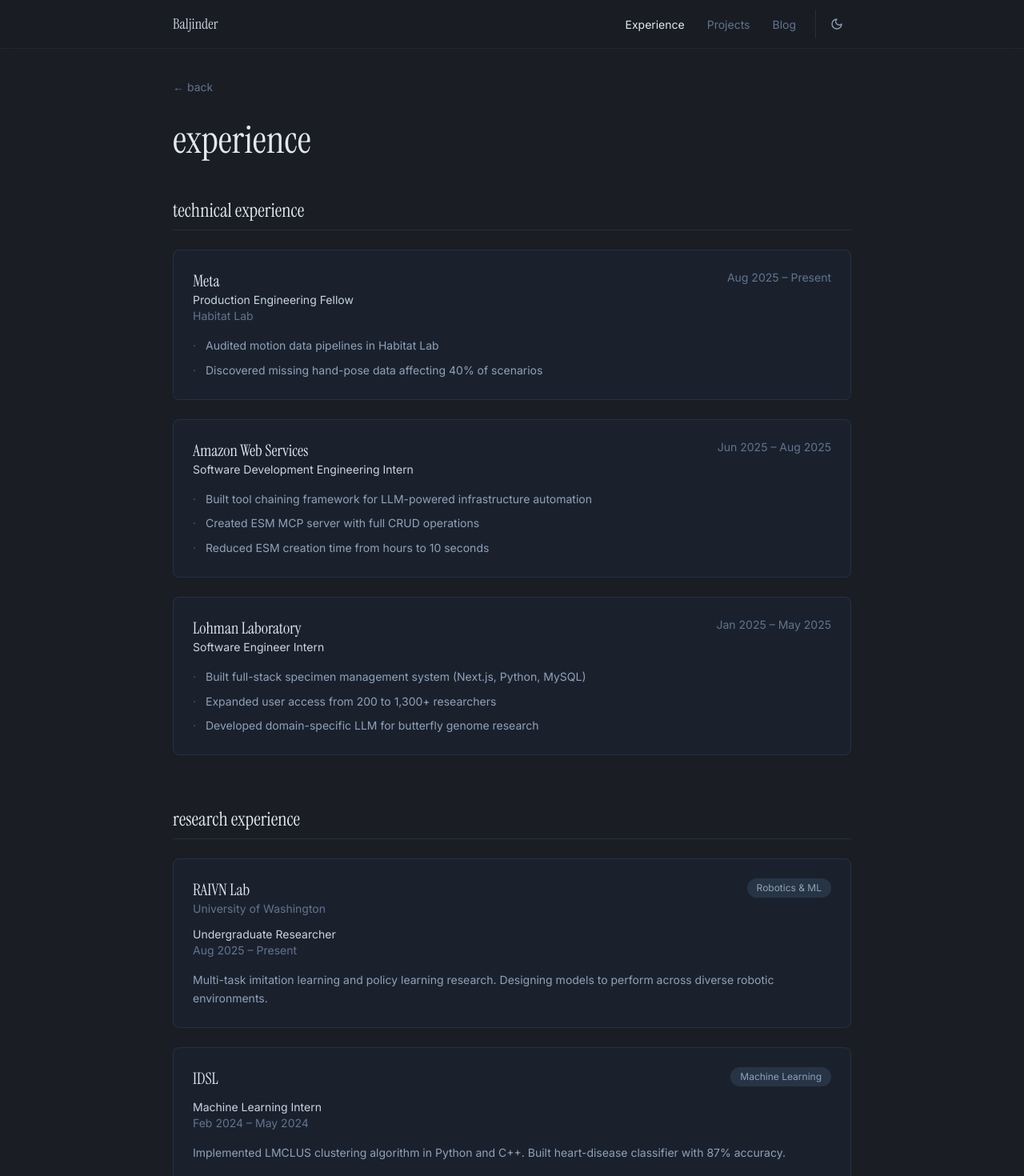
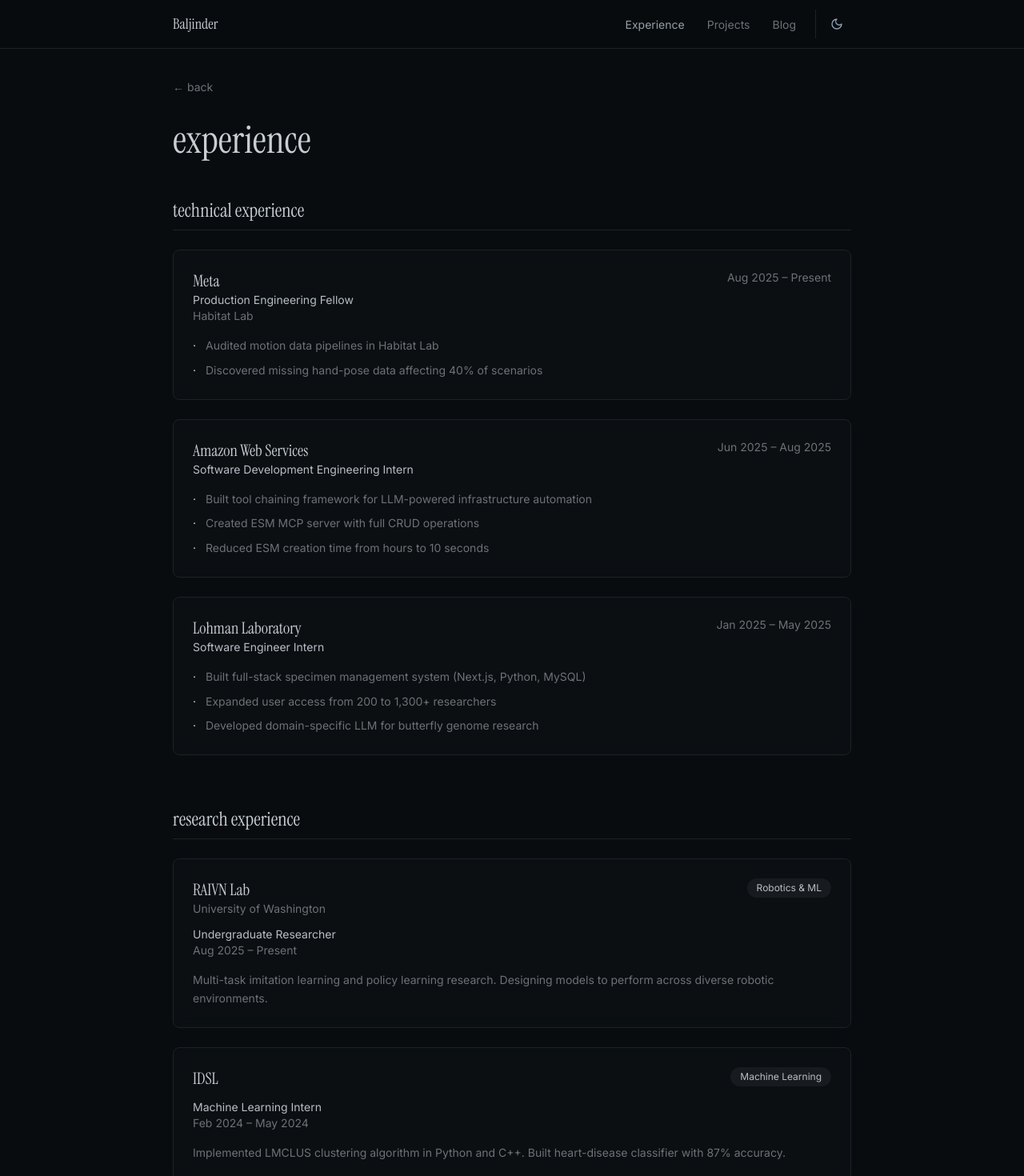
Before and after one commit to BaljinderHothi/BaljinderHothi.github.io, a Next.js app: page /experience in a window 1280 px wide. Shown: the top 1470 px of the page at 80% size. Built offline with nearby package versions, Linux system fonts and the light colour scheme.

Commit message:
adding changes to all pages

```diff
--- a/app/experience/page.tsx
+++ b/app/experience/page.tsx
@@ -74,36 +74,36 @@ const research = [
 
 export default function ExperiencePage() {
   return (
-    <main className="min-h-screen bg-[#1a1d24]">
+    <main className="min-h-screen bg-background transition-colors duration-700">
       <Navigation />
       <div className="pt-24 px-6 pb-16 max-w-4xl mx-auto">
-        <Link href="/" className="text-slate-500 hover:text-slate-300 transition-colors text-sm mb-8 inline-block">
+        <Link href="/" className="text-muted-foreground hover:text-foreground transition-colors text-sm mb-8 inline-block">
           ← back
         </Link>
-        <h1 className="font-serif text-4xl sm:text-5xl text-slate-200 mb-12">experience</h1>
+        <h1 className="font-serif text-4xl sm:text-5xl text-foreground mb-12">experience</h1>
 
         {/* Technical Experience */}
         <div className="mb-16">
-          <h2 className="font-serif text-2xl text-slate-200 mb-6 border-b border-slate-700/50 pb-2">technical experience</h2>
+          <h2 className="font-serif text-2xl text-foreground mb-6 border-b border-border pb-2">technical experience</h2>
           <div className="space-y-6">
             {experiences.map((exp) => (
               <article
                 key={exp.id}
-                className="bg-slate-800/40 backdrop-blur-sm rounded-lg p-6 border border-slate-700/50"
+                className="bg-card/50 backdrop-blur-sm rounded-lg p-6 border border-border hover:border-ring/50 transition-colors"
               >
                 <div className="flex flex-col sm:flex-row sm:items-start sm:justify-between gap-2 mb-4">
                   <div>
-                    <h3 className="font-serif text-xl text-slate-200">{exp.company}</h3>
-                    <p className="text-slate-300 text-sm">{exp.role}</p>
-                    {exp.team && <p className="text-slate-500 text-sm">{exp.team}</p>}
+                    <h3 className="font-serif text-xl text-card-foreground">{exp.company}</h3>
+                    <p className="text-secondary-foreground text-sm">{exp.role}</p>
+                    {exp.team && <p className="text-muted-foreground text-sm">{exp.team}</p>}
                   </div>
-                  <p className="text-slate-500 text-sm whitespace-nowrap">{exp.period}</p>
+                  <p className="text-muted-foreground text-sm whitespace-nowrap">{exp.period}</p>
                 </div>
                 <ul className="space-y-2">
                   {exp.highlights.map((highlight, i) => (
                     <li
                       key={i}
-                      className="text-slate-400 text-sm leading-relaxed pl-4 relative before:content-['·'] before:absolute before:left-0 before:text-slate-600"
+                      className="text-muted-foreground text-sm leading-relaxed pl-4 relative before:content-['·'] before:absolute before:left-0 before:text-foreground"
                     >
                       {highlight}
                     </li>
@@ -116,25 +116,25 @@ export default function ExperiencePage() {
 
         {/* Research Experience */}
         <div className="mb-16">
-          <h2 className="font-serif text-2xl text-slate-200 mb-6 border-b border-slate-700/50 pb-2">research experience</h2>
+          <h2 className="font-serif text-2xl text-foreground mb-6 border-b border-border pb-2">research experience</h2>
           <div className="space-y-6">
             {research.map((item) => (
               <article
                 key={item.id}
-                className="bg-slate-800/40 backdrop-blur-sm rounded-lg p-6 border border-slate-700/50"
+                className="bg-card/50 backdrop-blur-sm rounded-lg p-6 border border-border hover:border-ring/50 transition-colors"
               >
                 <div className="flex flex-col sm:flex-row sm:items-start sm:justify-between gap-2 mb-3">
                   <div>
-                    <h3 className="font-serif text-xl text-slate-200">{item.lab}</h3>
-                    {item.institution && <p className="text-slate-500 text-sm">{item.institution}</p>}
+                    <h3 className="font-serif text-xl text-card-foreground">{item.lab}</h3>
+                    {item.institution && <p className="text-muted-foreground text-sm">{item.institution}</p>}
                   </div>
-                  <span className="text-xs bg-slate-700/60 text-slate-400 px-3 py-1 rounded-full w-fit">
+                  <span className="text-xs bg-secondary text-secondary-foreground px-3 py-1 rounded-full w-fit">
                     {item.focus}
                   </span>
                 </div>
-                <p className="text-slate-300 text-sm">{item.role}</p>
-                <p className="text-slate-500 text-sm mb-4">{item.period}</p>
-                <p className="text-slate-400 text-sm leading-relaxed">{item.description}</p>
+                <p className="text-secondary-foreground text-sm">{item.role}</p>
+                <p className="text-muted-foreground text-sm mb-4">{item.period}</p>
+                <p className="text-muted-foreground text-sm leading-relaxed">{item.description}</p>
               </article>
             ))}
           </div>
@@ -142,8 +142,8 @@ export default function ExperiencePage() {
 
         {/* Publications */}
         <div>
-          <h2 className="font-serif text-2xl text-slate-200 mb-4 border-b border-slate-700/50 pb-2">publications</h2>
-          <p className="text-slate-500 text-sm">coming soon</p>
+          <h2 className="font-serif text-2xl text-foreground mb-4 border-b border-border pb-2">publications</h2>
+          <p className="text-muted-foreground text-sm">coming soon</p>
         </div>
 
       </div>
--- a/app/page.tsx
+++ b/app/page.tsx
@@ -2,6 +2,7 @@ import Link from "next/link"
 import { Github, Linkedin, Twitter } from "lucide-react"
 import { ShiftingCharacters } from "@/components/shifting-characters"
 import { Background } from "@/components/background"
+import { ThemeToggle } from "@/components/theme-toggle"
 
 export default function Home() {
   return (
@@ -9,6 +10,10 @@ export default function Home() {
       <Background />
 
       {/* Content */}
+      <div className="absolute top-6 right-6 z-20">
+        <ThemeToggle />
+      </div>
+
       <div className="relative z-10 min-h-screen flex flex-col items-center justify-center px-6">
 
         <h1 className="font-serif text-5xl sm:text-6xl md:text-7xl text-slate-200 tracking-wide mb-8 text-center">Baljinder S. Hothi</h1>
--- a/app/projects/page.tsx
+++ b/app/projects/page.tsx
@@ -34,29 +34,29 @@ const projects = [
 
 export default function ProjectsPage() {
   return (
-    <main className="min-h-screen bg-[#1a1d24]">
+    <main className="min-h-screen bg-background transition-colors duration-700">
       <Navigation />
       <div className="pt-24 px-6 pb-16 max-w-4xl mx-auto">
-        <Link href="/" className="text-slate-500 hover:text-slate-300 transition-colors text-sm mb-8 inline-block">
+        <Link href="/" className="text-muted-foreground hover:text-foreground transition-colors text-sm mb-8 inline-block">
           ← back
         </Link>
-        <h1 className="font-serif text-4xl sm:text-5xl text-slate-200 mb-12">projects</h1>
+        <h1 className="font-serif text-4xl sm:text-5xl text-foreground mb-12">projects</h1>
 
         <div className="space-y-6">
           {projects.map((project) => (
             <article
               key={project.id}
-              className="bg-slate-800/40 backdrop-blur-sm rounded-lg p-6 border border-slate-700/50"
+              className="bg-card/50 backdrop-blur-sm rounded-lg p-6 border border-border hover:border-ring/50 transition-colors"
             >
-              <h2 className="font-serif text-xl text-slate-200 mb-3">{project.name}</h2>
+              <h2 className="font-serif text-xl text-card-foreground mb-3">{project.name}</h2>
               <div className="flex flex-wrap gap-2 mb-4">
                 {project.tech.map((t) => (
-                  <span key={t} className="text-xs bg-slate-700/60 text-slate-400 px-2 py-1 rounded">
+                  <span key={t} className="text-xs bg-secondary text-secondary-foreground px-2 py-1 rounded">
                     {t}
                   </span>
                 ))}
               </div>
-              <p className="text-slate-400 text-sm leading-relaxed">{project.description}</p>
+              <p className="text-muted-foreground text-sm leading-relaxed">{project.description}</p>
             </article>
           ))}
         </div>
--- a/components/navigation.tsx
+++ b/components/navigation.tsx
@@ -16,11 +16,11 @@ export function Navigation() {
   const pathname = usePathname()
 
   return (
-    <header className="fixed top-0 left-0 right-0 z-50 bg-[#1a1d24]/90 backdrop-blur-md border-b border-slate-700/30">
+    <header className="fixed top-0 left-0 right-0 z-50 bg-background/90 backdrop-blur-md border-b border-border transition-colors duration-700">
       <nav className="max-w-4xl mx-auto px-6 py-3">
         <div className="flex items-center justify-between">
           <Link href="/" className="flex items-center gap-3 hover:opacity-80 transition-opacity" title="Home">
-            <span className="font-serif text-slate-300 text-lg">Baljinder</span>
+            <span className="font-serif text-foreground text-lg">Baljinder</span>
           </Link>
           <ul className="flex items-center gap-1">
             {navItems.map((item) => (
@@ -28,15 +28,15 @@ export function Navigation() {
                 <Link
                   href={item.href}
                   className={cn(
-                    "px-3 py-1.5 text-sm rounded-md transition-colors hover:bg-slate-700/50",
-                    pathname === item.href ? "text-slate-200" : "text-slate-500",
+                    "px-3 py-1.5 text-sm rounded-md transition-colors hover:bg-secondary/50",
+                    pathname === item.href ? "text-primary" : "text-muted-foreground",
                   )}
                 >
                   {item.name}
                 </Link>
               </li>
             ))}
-            <li className="ml-2 pl-2 border-l border-slate-700/50">
+            <li className="ml-2 pl-2 border-l border-border">
               <ThemeToggle />
             </li>
           </ul>
```
Also changed, not shown: app/blog/[slug]/page.tsx (+9 -9 lines), app/blog/page.tsx (+8 -8 lines).
